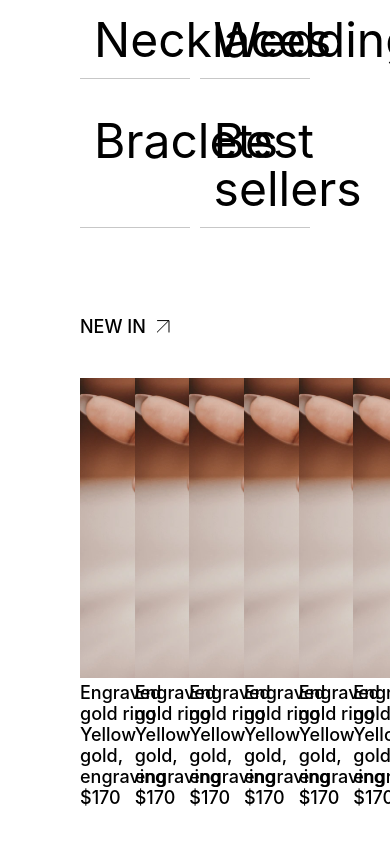
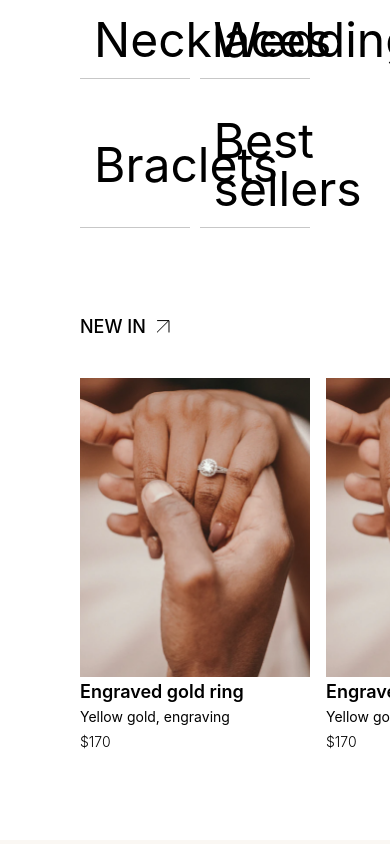
Before and after one commit to KIKVA03/Jewelery-collection, a React (Create React App) app: page / in a window 390 px wide. Shown: the part 1106-1950 px from the top of the page. Built offline with nearby package versions, Linux system fonts and the light colour scheme.

Commit message:
feat: make swiper responsive

```diff
--- a/src/components/HomePageComponents/CommitmentComponent.jsx
+++ b/src/components/HomePageComponents/CommitmentComponent.jsx
@@ -21,7 +21,7 @@ const CommitmentComponent = () => {
 export default CommitmentComponent;
 
 const Component = styled.div`
-    padding: 80px 0;
+  margin: 80px 0;
   display: flex;
   align-items: center;
   .textAndbuttonWrapper {
--- a/src/components/HomePageComponents/Footer.jsx
+++ b/src/components/HomePageComponents/Footer.jsx
@@ -80,6 +80,7 @@ const Component = styled.footer`
     }
     input {
       padding: 20px 0;
+      background-color: transparent;
       border: none;
       border-bottom: 0.5px solid black;
       outline: 0;
--- a/src/components/HomePageComponents/JewelryCategorize.jsx
+++ b/src/components/HomePageComponents/JewelryCategorize.jsx
@@ -46,6 +46,8 @@ const Container = styled.div`
         width: 48%;
         border-bottom: 1px solid #c7c7c7;
         cursor: pointer;
+        display: flex;
+        align-items: center;
       }
     }
   }
--- a/src/components/HomePageComponents/NowTrendinJewelry.jsx
+++ b/src/components/HomePageComponents/NowTrendinJewelry.jsx
@@ -67,6 +67,7 @@ export default NowTrendinJewelry;
 
 const Component = styled.div`
   padding: 0 80px;
+  margin-top: 88px;
   display: flex;
   flex-direction: column;
   gap: 40px;
--- a/src/components/HomePageComponents/ScrollNewjewelry.jsx
+++ b/src/components/HomePageComponents/ScrollNewjewelry.jsx
@@ -2,12 +2,9 @@ import React from "react";
 import styled from "styled-components";
 import { ArrowIcon } from "../icons";
 import { Swiper, SwiperSlide } from "swiper/react";
-import { Navigation, Pagination, Scrollbar, A11y } from "swiper";
+import { Pagination } from "swiper";
 import "swiper/css";
-import "swiper/css";
-import "swiper/css/navigation";
 import "swiper/css/pagination";
-import "swiper/css/scrollbar";
 
 const ScrollNewjewelry = ({ title }) => {
   return (
@@ -17,42 +14,47 @@ const ScrollNewjewelry = ({ title }) => {
         <ArrowIcon />
       </p>
       <Swiper
-                className="scrollJewelryWrapper"
-                modules={[Navigation, Pagination, Scrollbar, A11y]}
+        className="swiper scrollJewelryWrapper"
+        modules={[Pagination]}
         spaceBetween={16}
-                slidesPerView={4.5}
+        slidesPerView={1}
+        breakpoints={{
+          600: { slidesPerView: 2 },
+          1000: { slidesPerView: 3 },
+          1400: { slidesPerView: 4 },
+        }}
       >
-                <SwiperSlide className=".singleScrolJewelryItem">
+        <SwiperSlide className="singleScrolJewelryItem">
           <img src="/images/Rectangle 22.png" alt="error" />
           <p>Engraved gold ring</p>
           <p>Yellow gold, engraving</p>
           <p>$170</p>
         </SwiperSlide>
-                <SwiperSlide className=".singleScrolJewelryItem">
+        <SwiperSlide className="singleScrolJewelryItem">
           <img src="/images/Rectangle 22.png" alt="error" />
           <p>Engraved gold ring</p>
           <p>Yellow gold, engraving</p>
           <p>$170</p>
         </SwiperSlide>
-                <SwiperSlide className=".singleScrolJewelryItem">
+        <SwiperSlide className="singleScrolJewelryItem">
           <img src="/images/Rectangle 22.png" alt="error" />
           <p>Engraved gold ring</p>
           <p>Yellow gold, engraving</p>
           <p>$170</p>
         </SwiperSlide>
-                <SwiperSlide className=".singleScrolJewelryItem">
+        <SwiperSlide className="singleScrolJewelryItem">
           <img src="/images/Rectangle 22.png" alt="error" />
           <p>Engraved gold ring</p>
           <p>Yellow gold, engraving</p>
           <p>$170</p>
         </SwiperSlide>
-                <SwiperSlide className=".singleScrolJewelryItem">
+        <SwiperSlide className="singleScrolJewelryItem">
           <img src="/images/Rectangle 22.png" alt="error" />
           <p>Engraved gold ring</p>
           <p>Yellow gold, engraving</p>
           <p>$170</p>
         </SwiperSlide>
-                <SwiperSlide className=".singleScrolJewelryItem">
+        <SwiperSlide className="singleScrolJewelryItem">
           <img src="/images/Rectangle 22.png" alt="error" />
           <p>Engraved gold ring</p>
           <p>Yellow gold, engraving</p>
@@ -111,4 +113,7 @@ const Component = styled.div`
       }
     }
   }
+
+  @media (max-width: 1400px) {
+  }
 `;
--- a/src/pages/HomePage.jsx
+++ b/src/pages/HomePage.jsx
@@ -46,8 +46,7 @@ const Component = styled.div`
 
   .cover {
     height: 704.07px;
-        background: url("/images/homePageCover.png");
-        background-repeat: no-repeat;
+    background: url("/images/homePageCover.png") no-repeat center;
     background-size: cover;
 
     display: flex;
```
Also changed, not shown: 1 other file (tests, documents, lock files or other folders). Lines whose indentation alone changed are shown as unchanged.
